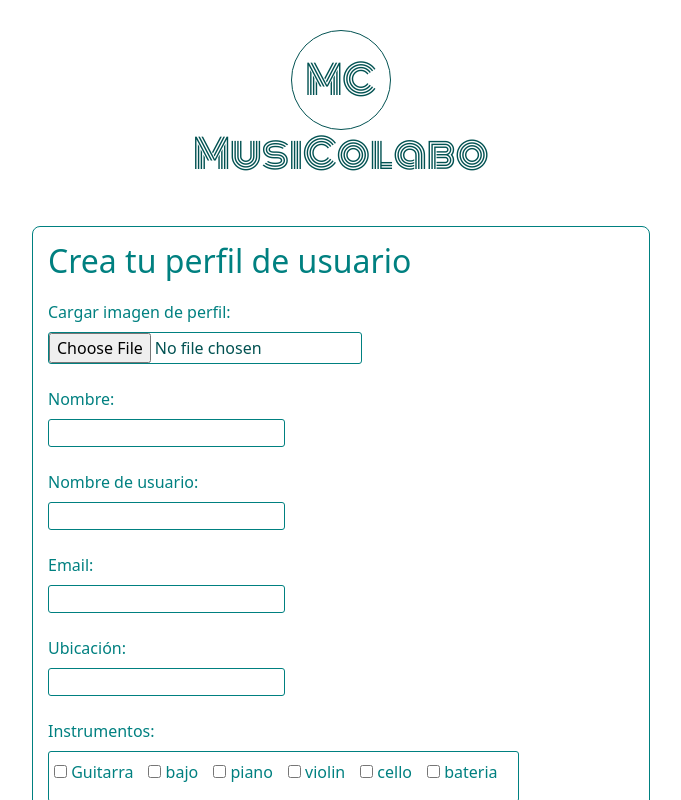
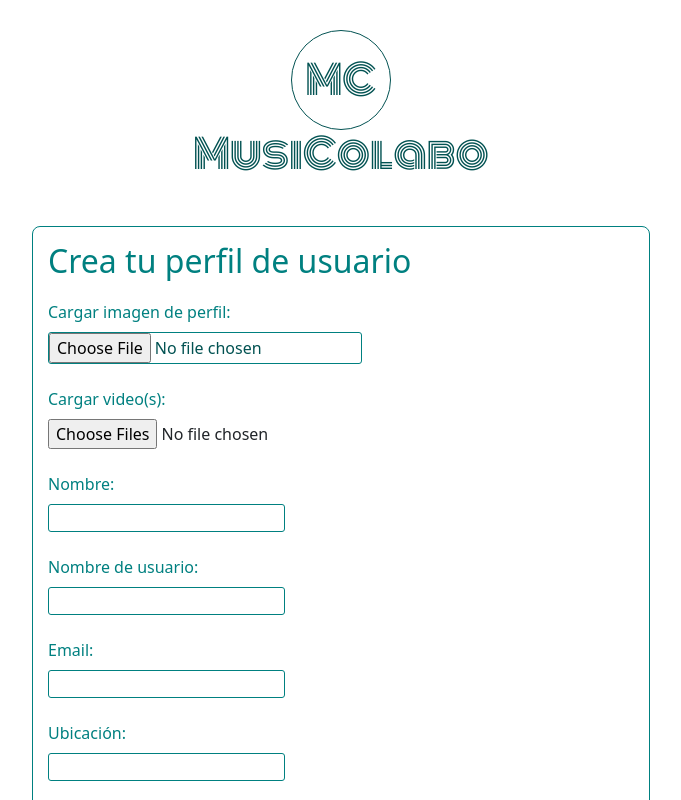
Before and after one commit to javijsgithub/sprint9, a React (Create React App) app in the folder musicolabo/: page /create-profile in a window 1280 px wide. Shown: the top 800 px of the page, without its empty margins (299-980 px from the left). Built offline with nearby package versions, Linux system fonts and the light colour scheme.

Commit message:
agregar funcionalidad para cargar videos

```diff
--- a/musicolabo/src/components/createProfile.js
+++ b/musicolabo/src/components/createProfile.js
@@ -1,11 +1,12 @@
-import React, { useState, useContext/*, useEffect*/ } from 'react';
+import React, { useState, useContext } from 'react';
 import { useNavigate} from 'react-router-dom';
 import { MusiColaboContext } from '../context/context';
 import '../styles/createProfile.css';
 
 const CreateProfile = () => {
-  const { userEmail, createNewDocument, uploadImage } = useContext(MusiColaboContext);
+  const { userEmail, createNewDocument, uploadImage, uploadVideo } = useContext(MusiColaboContext);
   const [picture, setPicture] = useState('');
+  const [videos, setVideos] = useState([]);
   const [name, setName] = useState('');
   const [username, setUsername] = useState('');
   const [email, setEmail] = useState(userEmail); // Email prellenado
@@ -24,14 +25,22 @@ const CreateProfile = () => {
     }
   };
 
+  const handleVideoChange = (e) => {
+    setVideos([...videos, ...e.target.files]);
+  };
+
   const handleSubmit = async (e) => {
     e.preventDefault();
 
     try {
       console.log("Archivo seleccionado:", picture);
       const pictureUrl = await uploadImage(picture);
+      const videoUrls = await Promise.all(videos.map(async (video) => {
+        return await uploadVideo(video);
+      }));
       const userProfile = {
         picture: pictureUrl,
+        videos: videoUrls,
         name,
         username,
         email,
@@ -74,6 +83,16 @@ const CreateProfile = () => {
                  type="file"
                  onChange={(e) => setPicture(e.target.files[0])}                />
                </label>
+               <p>Cargar video(s):</p>
+              <label>
+                <input
+                className='input-video-form-create-profile'
+                type="file"
+                accept="video/*"
+                multiple
+                onChange={handleVideoChange}
+                />
+            </label>
                <p>Nombre:</p>
                <label>
                  <input
```
